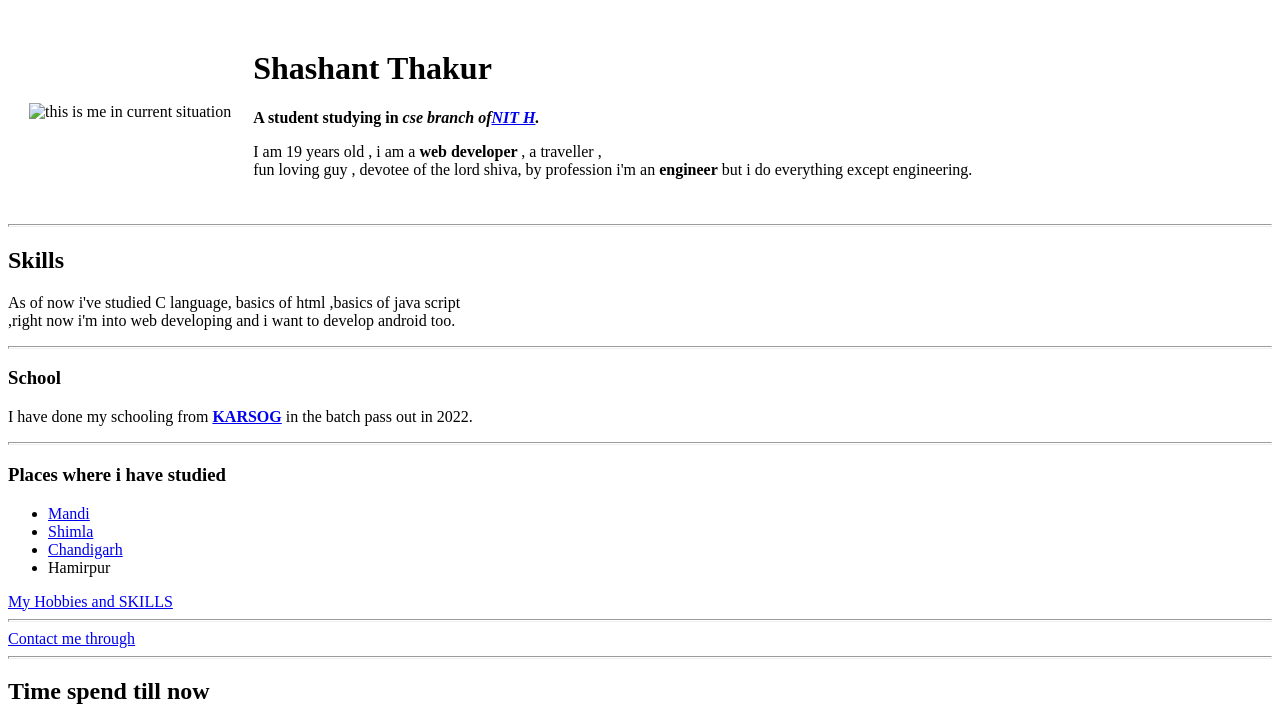
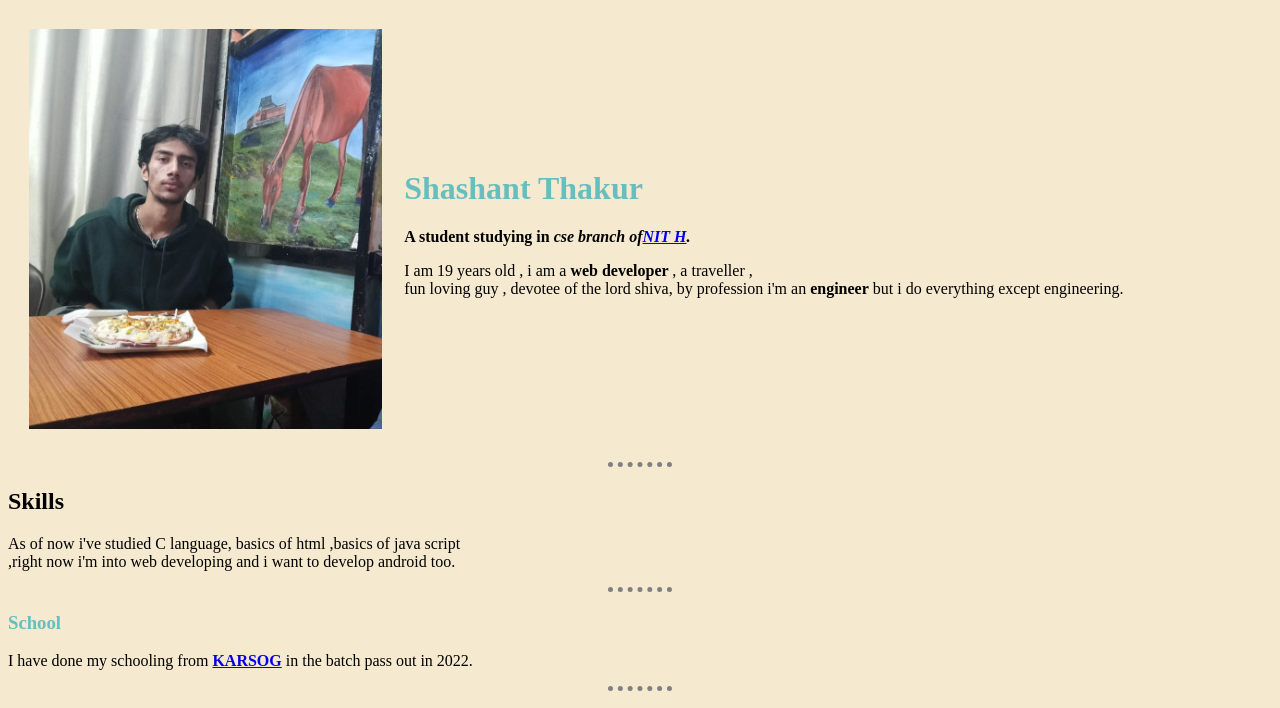
Before and after one commit to thakurshashant/cv, a plain HTML site: page index.html in a window 1280 px wide. Shown: the top 708 px of the page. Drawn offline with Linux system fonts and the light colour scheme; files that its build step writes are made by us from their sources.

Commit message:
Update index.html

```diff
--- a/index.html
+++ b/index.html
@@ -4,7 +4,7 @@
 <head>
     <meta charset="UTF-8">
     <title>Shashant thakur's first website</title>
-    <link rel="stylesheet" href="css\css/styles.css">
+    <link rel="stylesheet" href="styles.css">
 
 
 </head>
@@ -14,7 +14,7 @@
         alt="this is what i want to do">-->
     <table cellspacing="20">
         <tr>
-            <td><img src="image\shashant thakur.jpg" alt="this is me in current situation"></td>
+            <td><img src="shashant thakur.jpg" alt="this is me in current situation"></td>
             <td>
                 <h1>Shashant Thakur</h1>
                 <p><strong> A student studying in <em>cse branch of<a href="https://nith.ac.in/">NIT H</a>.</em></strong></p>
@@ -46,7 +46,7 @@
     </ul>
     <a href="hobbies.html">My Hobbies  and SKILLS</a>
     <hr size="3">
-    <a href="Contact.html">Contact me through</a>
+    <a href="contact.html">Contact me through</a>
     <hr size="3">
     <h2>Time spend till now </h2>
     <table cellspacing="10">
```
